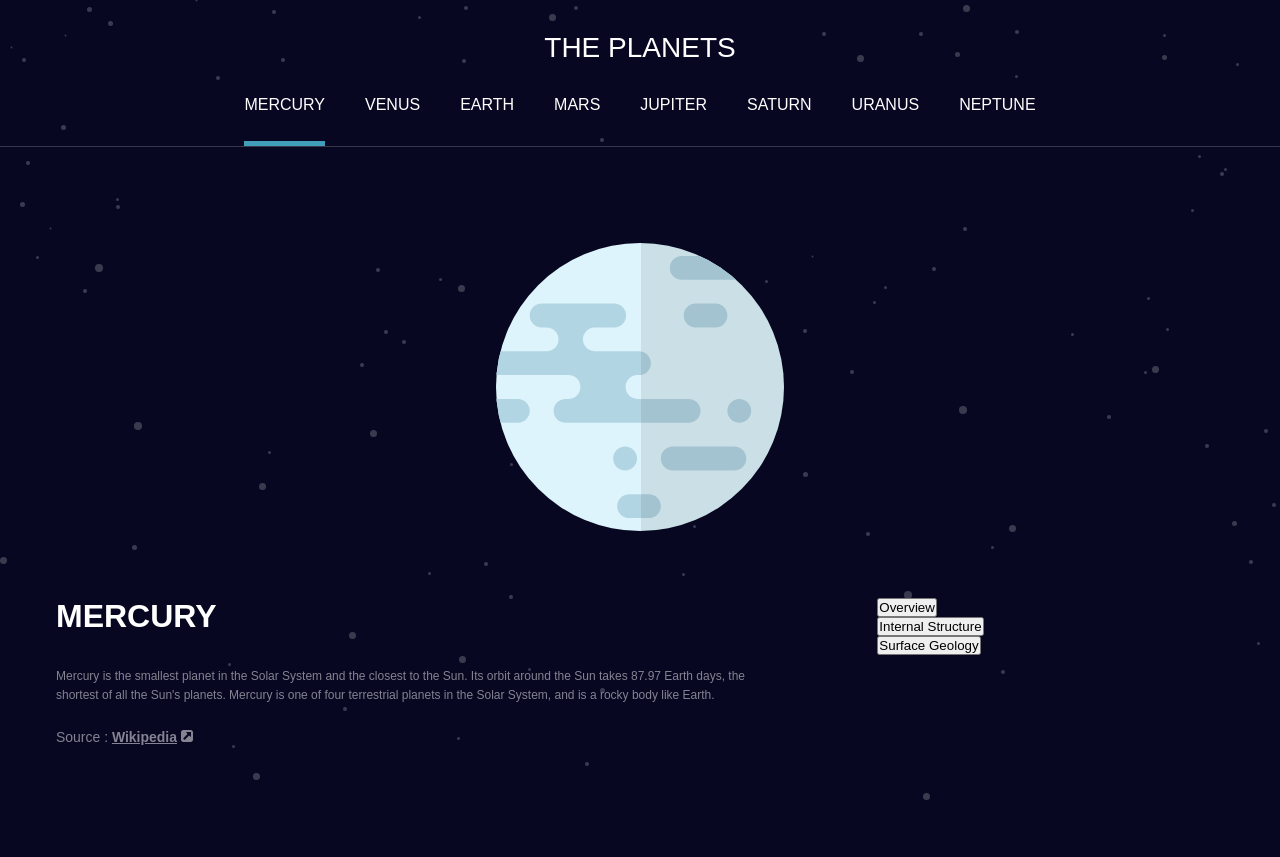
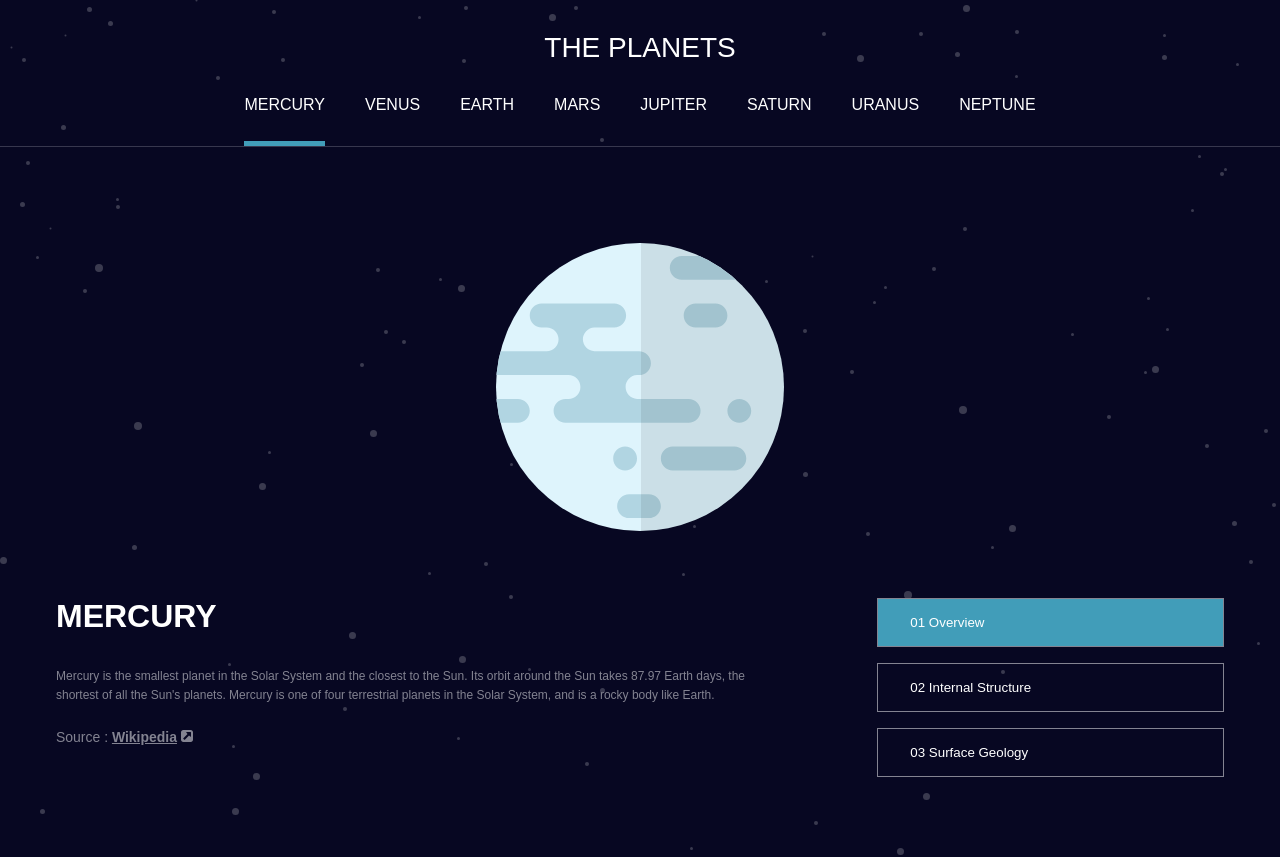
Before and after one commit to JaspalSingh1998/planet-facts, a plain HTML site: page index.html in a window 1280 px wide. Before the commit the page ends 800 px from the top, so only its background shows below. Drawn offline with Linux system fonts and the light colour scheme.

Commit message:
Styled Tab Options on Tablet and bigger screens

```diff
--- a/app.js
+++ b/app.js
@@ -10,6 +10,10 @@ options.forEach((option, i) => {
 
 tabOptions.forEach((option, i) => {
   option.addEventListener("click", () => handleOptionToggle(event, i), false);
+});
+
+tabOptions.forEach((option, i) => {
+  option.addEventListener("click", () => handleTabOptions(i), false);
 });
 
 function handleOptionToggle(event, i) {
@@ -36,3 +40,8 @@ function handlePlanetDescription(i) {
     .classList.remove("show-description");
   descriptions[i].classList.add("show-description");
 }
+
+function handleTabOptions(i) {
+  document.querySelector(".tab-active").classList.remove("tab-active");
+  tabOptions[i].classList.add("tab-active");
+}
--- a/index.html
+++ b/index.html
@@ -92,9 +92,9 @@
             </p>
           </div>
           <div class="tab-options">
-            <button class="tab-option">Overview</button>
-            <button class="tab-option">Internal Structure</button>
-            <button class="tab-option">Surface Geology</button>
+            <button class="tab-option mercury tab-active">01 Overview</button>
+            <button class="tab-option mercury">02 Internal Structure</button>
+            <button class="tab-option mercury">03 Surface Geology</button>
           </div>
         </div>
       </div>
--- a/style.css
+++ b/style.css
@@ -248,6 +248,19 @@ main img {
   }
   .tab-option {
     display: block;
+    padding: 1rem 2rem;
+    color: var(--color-white);
+    font-family: inherit;
+    width: 100%;
+    text-align: left;
+    border: none;
+    margin-bottom: 1rem;
+    cursor: pointer;
+    background: transparent;
+    border: 1px solid var(--color-light-grey);
+  }
+  .mercury.tab-active {
+    background-color: var(--color-mercury);
   }
 }
 
```
